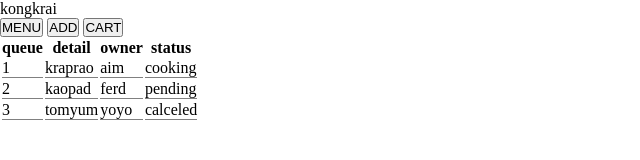
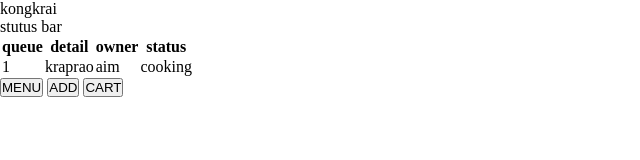
Before and after one commit to igottagofast/kongkrai, a plain HTML site: page seller/index.html in a window 1280 px wide. Shown: the whole page, without its empty margins (0-640 px from the left). Drawn offline with Linux system fonts and the light colour scheme.

Commit message:
nothing add

```diff
--- a/seller/index.html
+++ b/seller/index.html
@@ -4,46 +4,36 @@
 <head>
     <meta charset="UTF-8">
     <meta name="viewport" content="width=device-width, initial-scale=1.0">
-    <title>kongkrai</title>
+    <title>cart</title>
     <link rel="stylesheet" href="style.css">
 </head>
 
 <body>
     <header>kongkrai</header>
-    <nav>
-        <button>MENU</button>
-        <button>ADD</button>
-        <button>CART</button>
-    </nav>
+
     <main>
-        <div>
-            <table>
-                <tr>
+        <section class="status-bar">stutus bar</section>
+        <section class="table-container">
+            <table class="queue-container">
+                <tr class="queue-header">
                     <th>queue</th>
                     <th>detail</th>
                     <th>owner</th>
                     <th>status</th>
                 </tr>
-                <tr>
-                    <td>1</td>
-                    <td>kraprao</td>
-                    <td>aim</td>
-                    <td>cooking</td>
-                </tr>
-                <tr>
-                    <td>2</td>
-                    <td>kaopad</td>
-                    <td>ferd</td>
-                    <td>pending</td>
-                </tr>
-                <tr>
-                    <td>3</td>
-                    <td>tomyum</td>
-                    <td>yoyo</td>
-                    <td>calceled</td>
+                <tr class="order">
+                    <td id="queue-number">1</td>
+                    <td id="queue-menu">kraprao</td>
+                    <td id="queue-owner">aim</td>
+                    <td id="queue-status">cooking</td>
                 </tr>
             </table>
-        </div>
+        </section>
+        <nav class="navbar">
+            <button>MENU</button>
+            <button>ADD</button>
+            <button>CART</button>
+        </nav>
     </main>
     <script src="app.js"></script>
 </body>
--- a/seller/style.css
+++ b/seller/style.css
@@ -2,10 +2,21 @@
   padding: 0;
   margin: 0;
 }
-body {
-  background-color: rgb(255, 255, 255);
+
+@media screen and (max-width: 360px) {
+  html,
+  body {
+    height: 100%;
+  }
+  body {
+    background-color: rgb(226, 255, 226);
+  }
+  .status-bar {
+    position: fixed;
+    top: 0;
+  }
+  .navbar {
+    position: fixed;
+    bottom: 0;
+  }
 }
-
-td {
-  border-bottom: 1px solid grey;
-}
```
